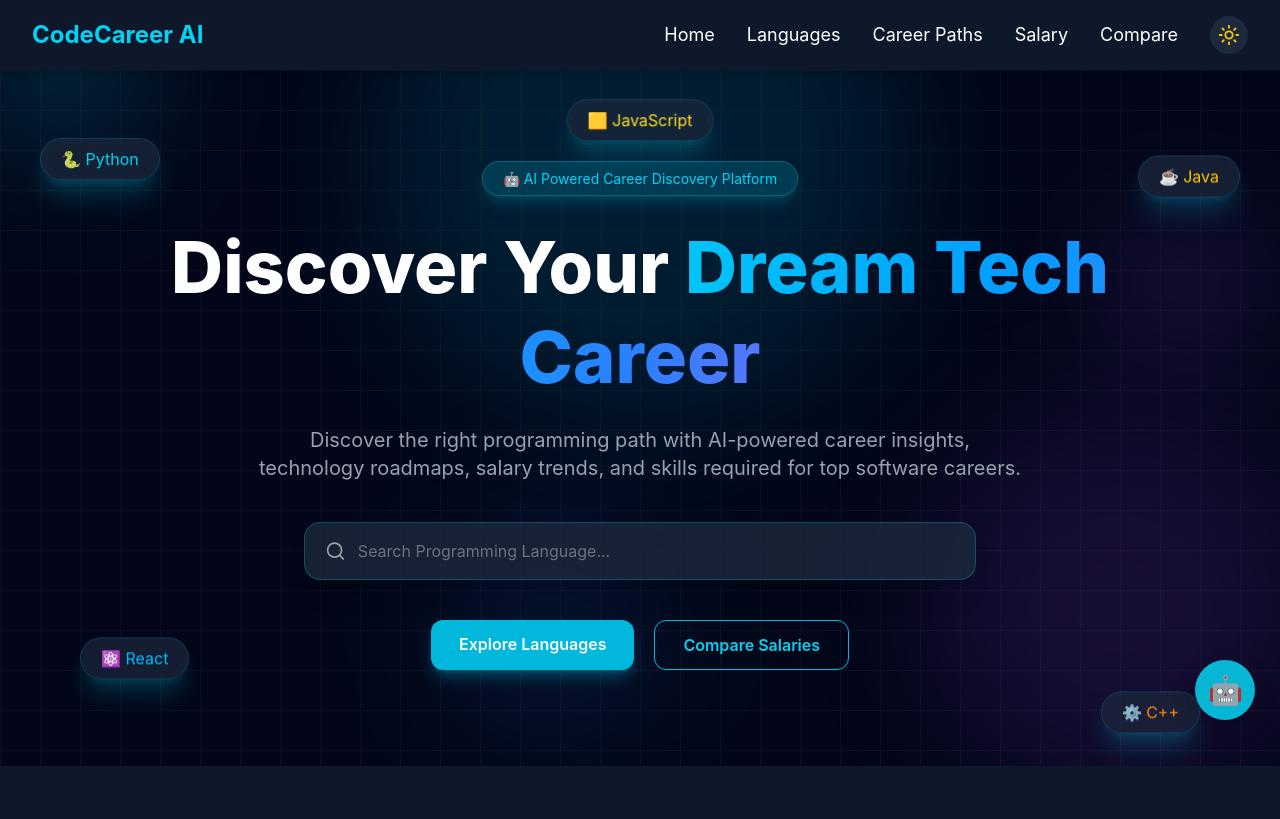
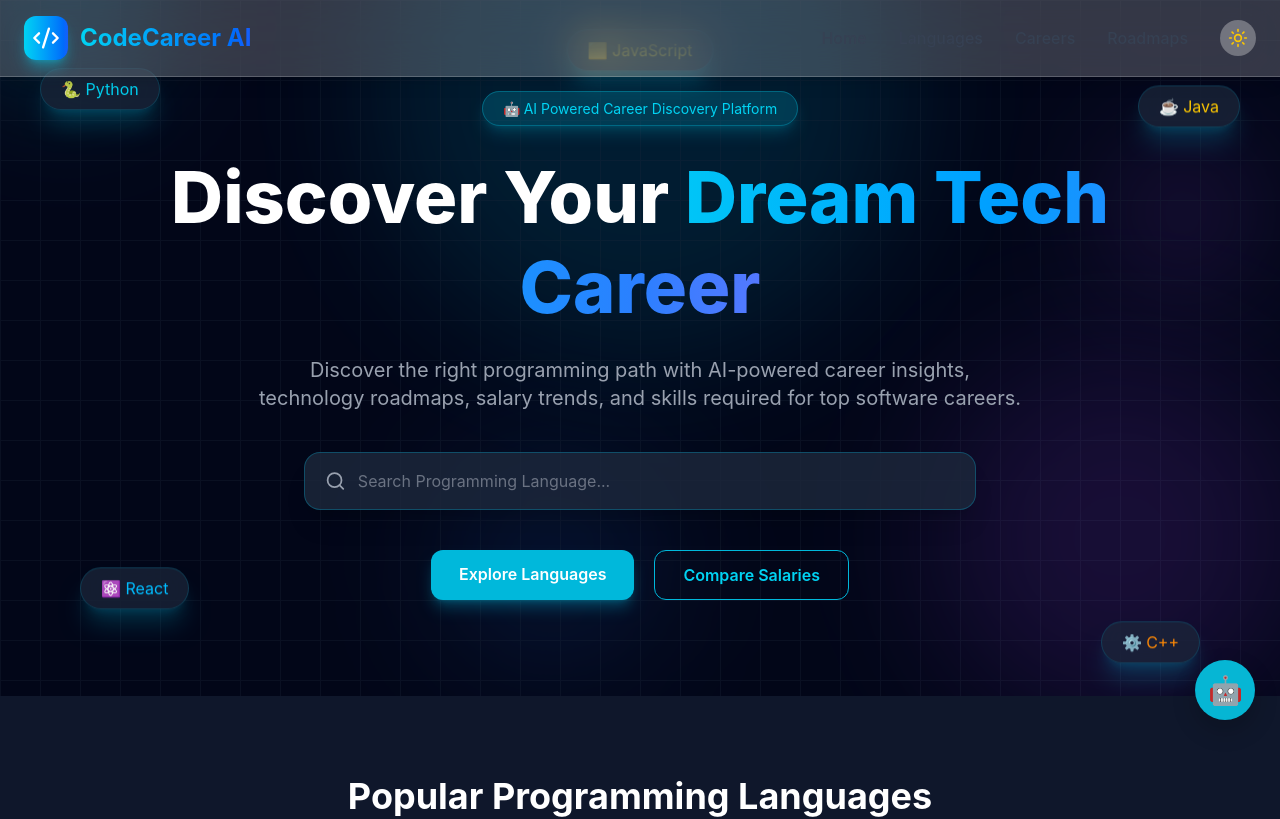
Before and after one commit to goggiharsha-oss/CodeCareer-AI, a React (Vite) app: page / in a window 1280 px wide. Shown: the top 819 px of the page. Built offline with nearby package versions, Linux system fonts and the light colour scheme.

Commit message:
Redesign Navbar with glassmorphism and responsive menu

```diff
--- a/src/components/Navbar.jsx
+++ b/src/components/Navbar.jsx
@@ -1,100 +1,168 @@
-import { Moon, Sun } from "lucide-react";
+import { useState } from "react";
+import { Menu, X, Code2, Sun, Moon } from "lucide-react";
+import { motion } from "framer-motion";
+import { Link } from "react-router-dom";
 import { useTheme } from "../context/ThemeContext";
 
 function Navbar() {
+  const [open, setOpen] = useState(false);
   const { darkMode, toggleTheme } = useTheme();
 
+  const navItems = [
+    { name: "Home", path: "/" },
+    { name: "Languages", path: "/languages" },
+    { name: "Careers", path: "/careers" },
+    { name: "Roadmaps", path: "/roadmaps" },
+  ];
+
   return (
-    <nav className="w-full bg-slate-900 text-white shadow-md sticky top-0 z-50">
-      <div className="max-w-7xl mx-auto flex items-center justify-between px-8 py-4">
+    <motion.nav
+      initial={{ y: -80 }}
+      animate={{ y: 0 }}
+      transition={{ duration: 0.6 }}
+      className="
+      fixed top-0 left-0 w-full z-50
+      backdrop-blur-xl
+      bg-white/20 dark:bg-black/30
+      border-b border-white/20
+      shadow-lg
+      "
+    >
+      <div className="max-w-7xl mx-auto px-6 py-4 flex items-center justify-between">
 
         {/* Logo */}
-      <a
-  href="#top"
-  className="flex items-center gap-3 text-2xl font-bold text-cyan-400"
+        <Link to="/" className="flex items-center gap-3">
+          <motion.div
+            whileHover={{ rotate: 10, scale: 1.1 }}
+            className="
+            p-2 rounded-xl
+            bg-gradient-to-r from-cyan-400 to-blue-600
+            shadow-lg shadow-cyan-400/40
+            "
           >
+            <Code2 className="text-white" size={28} />
+          </motion.div>
 
+          <h1 className="
+          text-2xl font-bold
+          bg-gradient-to-r from-cyan-400 to-blue-600
+          bg-clip-text text-transparent
+          ">
             CodeCareer AI
-</a>
+          </h1>
+        </Link>
 
 
-        {/* Menu */}
-        <ul className="flex items-center gap-8 text-lg">
+        {/* Desktop Menu */}
+        <div className="hidden md:flex items-center gap-8">
 
-          <li>
-            <a
-              href="#top"
-              className="relative hover:text-cyan-400 transition after:absolute after:left-0 after:-bottom-1 after:h-0.5 after:w-0 after:bg-cyan-400 hover:after:w-full after:transition-all"
+          {navItems.map((item) => (
+            <Link
+              key={item.name}
+              to={item.path}
+              className="
+              relative
+              text-gray-700 dark:text-gray-200
+              font-medium
+              group
+              "
             >
-              Home
-            </a>
-          </li>
+              {item.name}
 
-
-          <li>
-            <a
-              href="#languages"
-              className="relative hover:text-cyan-400 transition after:absolute after:left-0 after:-bottom-1 after:h-0.5 after:w-0 after:bg-cyan-400 hover:after:w-full after:transition-all"
-            >
-              Languages
-            </a>
-          </li>
-
-
-          <li>
-            <a
-              href="#careers"
-              className="relative hover:text-cyan-400 transition after:absolute after:left-0 after:-bottom-1 after:h-0.5 after:w-0 after:bg-cyan-400 hover:after:w-full after:transition-all"
-            >
-              Career Paths
-            </a>
-          </li>
-
-
-          <li>
-            <a
-              href="#salary"
-              className="relative hover:text-cyan-400 transition after:absolute after:left-0 after:-bottom-1 after:h-0.5 after:w-0 after:bg-cyan-400 hover:after:w-full after:transition-all"
-            >
-              Salary
-            </a>
-          </li>
-
-
-          <li>
-            <a
-              href="#salary"
-              className="relative hover:text-cyan-400 transition after:absolute after:left-0 after:-bottom-1 after:h-0.5 after:w-0 after:bg-cyan-400 hover:after:w-full after:transition-all"
-            >
-              Compare
-            </a>
-          </li>
+              <span
+                className="
+                absolute left-0 -bottom-1
+                w-0 h-[2px]
+                bg-cyan-400
+                transition-all
+                duration-300
+                group-hover:w-full
+                "
+              />
+            </Link>
+          ))}
 
 
           {/* Theme Button */}
-          <li>
           <button
             onClick={toggleTheme}
-              className="p-2 rounded-full bg-slate-800 hover:bg-slate-700 transition hover:scale-110"
+            className="
+            p-2 rounded-full
+            bg-white/30 dark:bg-white/10
+            hover:scale-110
+            transition
+            "
           >
             {darkMode ? (
-                <Sun
-                  size={22}
-                  className="text-yellow-400"
-                />
+              <Sun size={20} className="text-yellow-400"/>
             ) : (
-                <Moon
-                  size={22}
-                  className="text-cyan-400"
-                />
+              <Moon size={20}/>
             )}
           </button>
-          </li>
-
-        </ul>
 
         </div>
-    </nav>
+
+
+        {/* Mobile Button */}
+        <button
+          className="md:hidden"
+          onClick={() => setOpen(!open)}
+        >
+          {open ? (
+            <X size={28}/>
+          ) : (
+            <Menu size={28}/>
+          )}
+        </button>
+
+      </div>
+
+
+      {/* Mobile Menu */}
+      {open && (
+        <motion.div
+          initial={{opacity:0, y:-20}}
+          animate={{opacity:1, y:0}}
+          className="
+          md:hidden
+          px-6 pb-5
+          flex flex-col gap-5
+          bg-white/80
+          dark:bg-black/80
+          backdrop-blur-xl
+          "
+        >
+
+          {navItems.map((item)=>(
+            <Link
+              key={item.name}
+              to={item.path}
+              onClick={()=>setOpen(false)}
+              className="
+              text-lg
+              text-gray-800
+              dark:text-gray-200
+              "
+            >
+              {item.name}
+            </Link>
+          ))}
+
+
+          <button
+            onClick={toggleTheme}
+            className="
+            flex items-center gap-2
+            "
+          >
+            {darkMode ? <Sun/> : <Moon/>}
+            Theme
+          </button>
+
+        </motion.div>
+      )}
+
+    </motion.nav>
   );
 }
 
```
Lines whose indentation alone changed are shown as unchanged.
